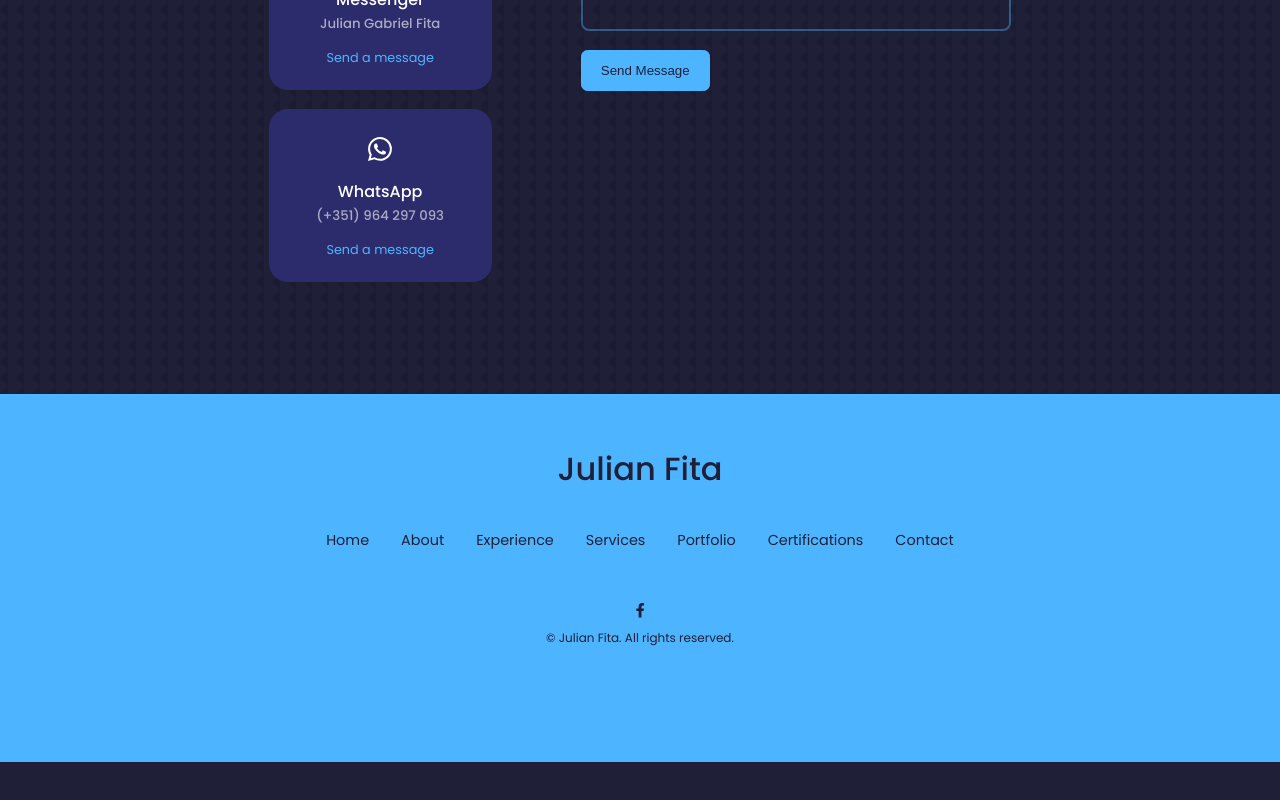
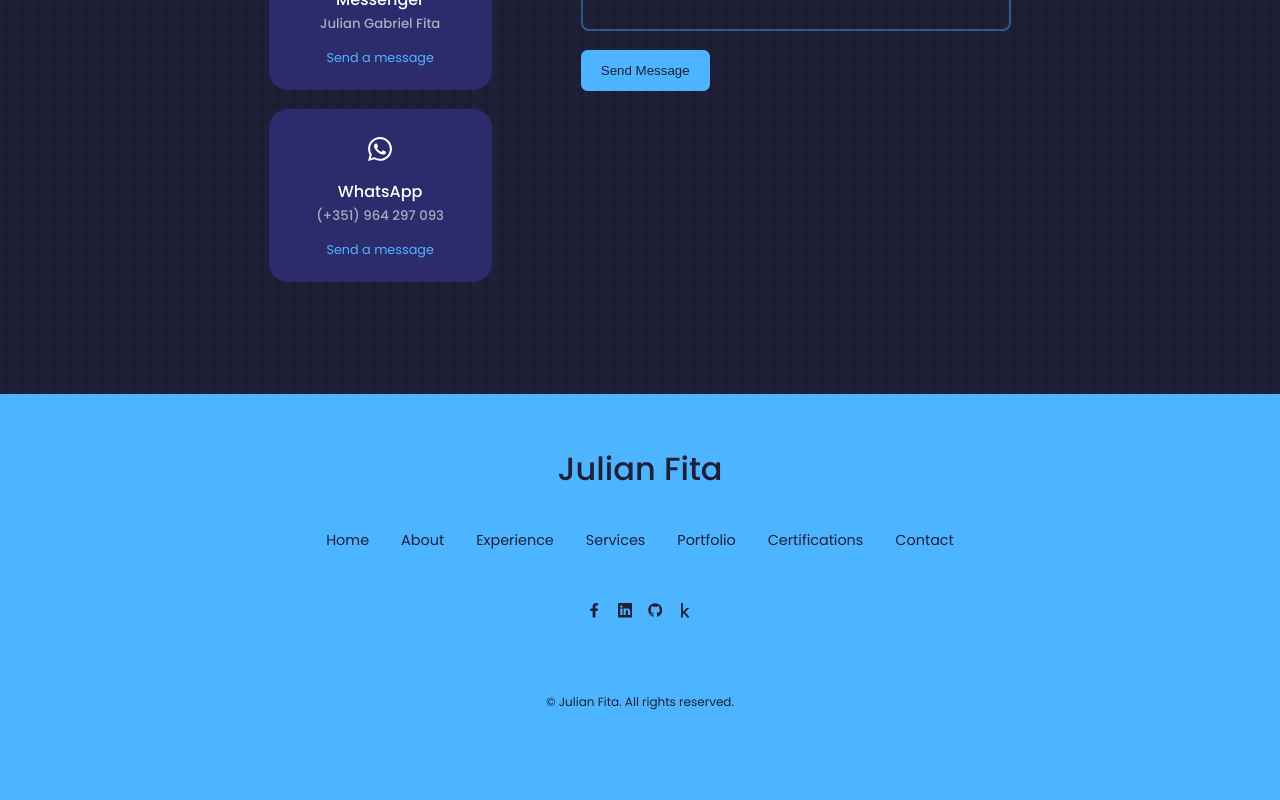
Before and after one commit to JulianFita/julianfita, a React (Create React App) app: page / in a window 1280 px wide. Shown: the part 6158-6958 px from the top of the page. Before the commit the page ends 6920 px from the top, so only its background shows below. Built offline with nearby package versions, Linux system fonts and the light colour scheme.

Commit message:
Add files via upload

```diff
--- a/src/components/footer/Footer.jsx
+++ b/src/components/footer/Footer.jsx
@@ -1,6 +1,9 @@
 import React from 'react'
 import './footer.css'
 import {FaFacebookF} from 'react-icons/fa'
+import {BsLinkedin} from 'react-icons/bs'
+import {FaGithub} from 'react-icons/fa'
+import {FaKaggle} from 'react-icons/fa'
 
 const Footer = () => {
   return (
@@ -18,7 +21,10 @@ const Footer = () => {
       </ul>
 
       <div className="footer__socials">
-        <a href="https://www.facebook.com/fit4kz/"><FaFacebookF /></a>
+        <a href='https://www.facebook.com/fit4kz/' target='_blank'><FaFacebookF /></a>
+        <a href='https://www.linkedin.com/in/juliangabrielfita/' target='_blank'><BsLinkedin/></a>
+        <a href='https://github.com/JulianFita' target='_blank'><FaGithub/></a>
+        <a href='https://www.kaggle.com/fit4kz' target='_blank'><FaKaggle/></a>
       </div>
 
       <div className="footer__copyright">
--- a/src/components/footer/footer.css
+++ b/src/components/footer/footer.css
@@ -25,7 +25,7 @@ footer a {
     margin: 0 auto 3rem;
 }
 
-.footer_socials {
+.footer__socials {
     display: flex;
     justify-content: center;
     gap: 1rem;
```
